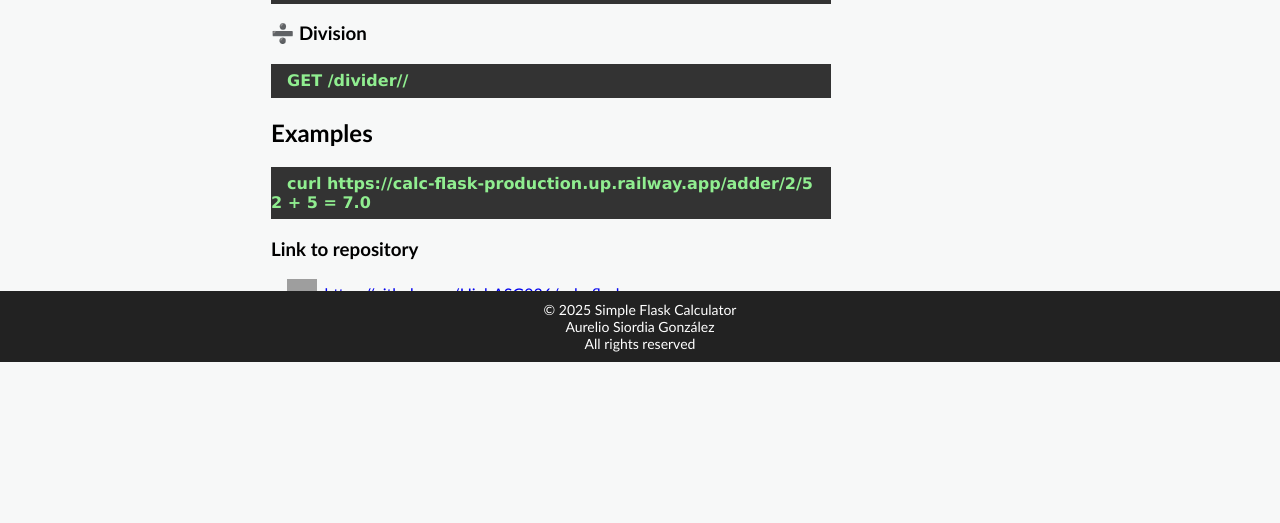
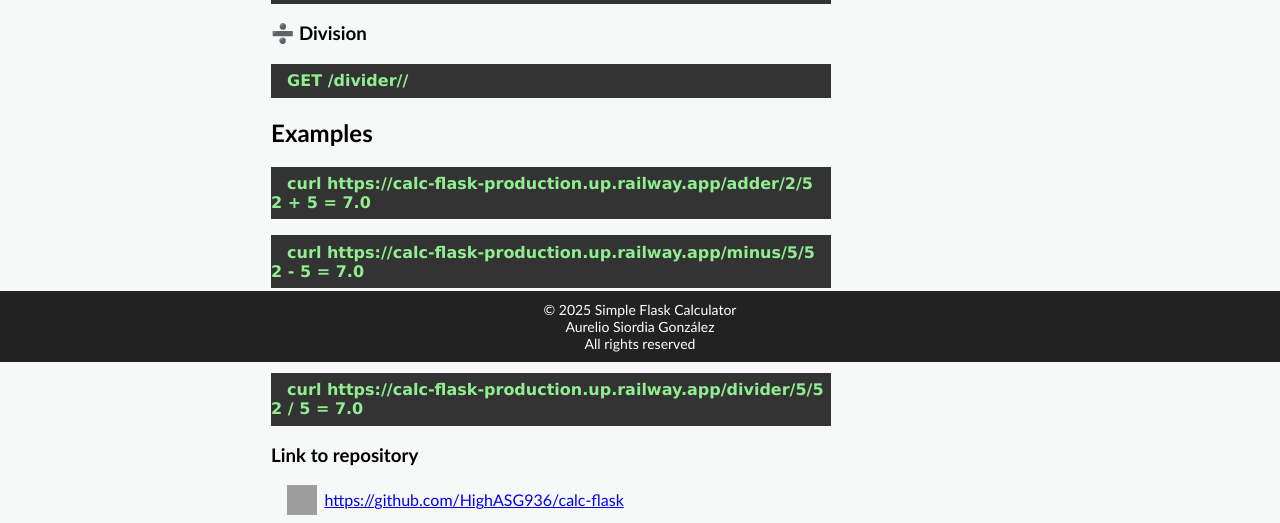
Before and after one commit to HighASG936/calc-flask, a Flask app: page / in a window 1280 px wide. Shown: the part 438-961 px from the top of the page. Before the commit the page ends 800 px from the top, so only its background shows below. Run offline with Flask 3, Linux system fonts and the light colour scheme; grey boxes are pictures that could not be loaded.

Commit message:
Actualizar index.html

```diff
--- a/templates/index.html
+++ b/templates/index.html
@@ -97,6 +97,21 @@
                 curl https://calc-flask-production.up.railway.app/adder/2/5<br>
                 2 + 5 = 7.0
             </p>
+
+            <p class="code">
+                curl https://calc-flask-production.up.railway.app/minus/5/5<br>
+                2 - 5 = 7.0
+            </p>
+
+            <p class="code">
+                curl https://calc-flask-production.up.railway.app/multipier/5/5<br>
+                2 * 5 = 7.0
+            </p>
+
+            <p class="code">
+                curl https://calc-flask-production.up.railway.app/divider/5/5<br>
+                2 / 5 = 7.0
+            </p>
         </div>
 
 
```
